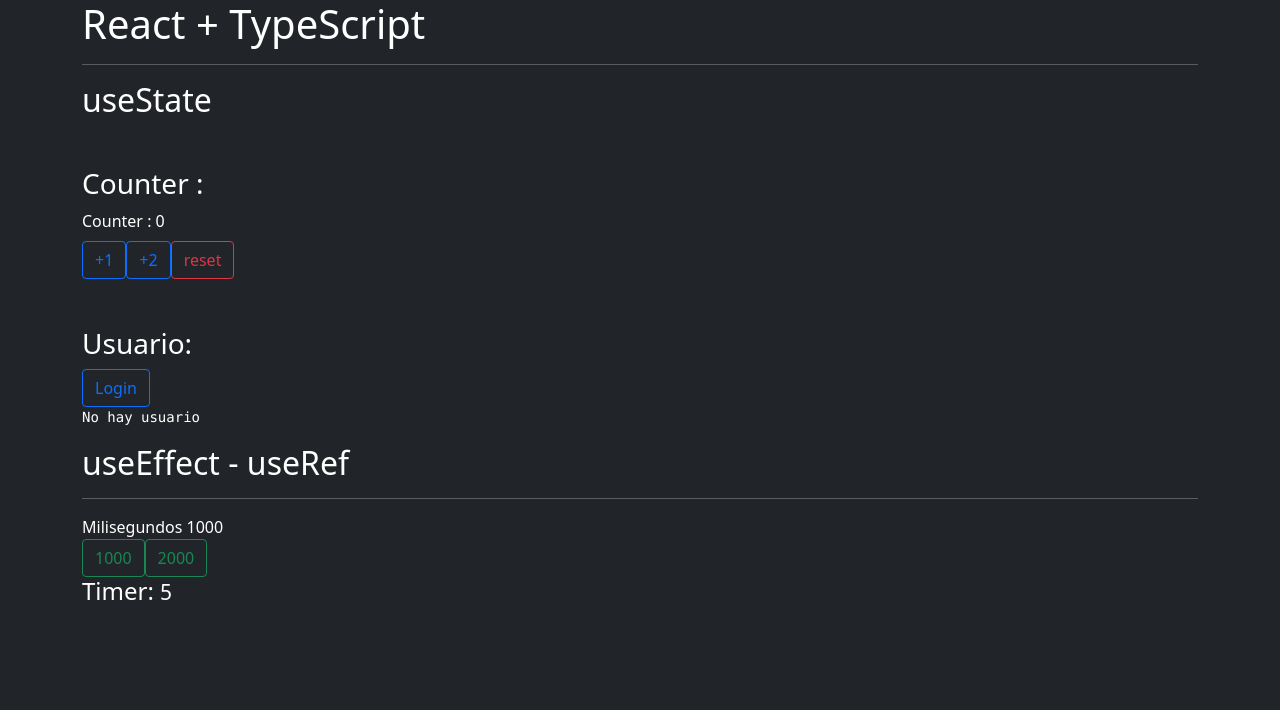
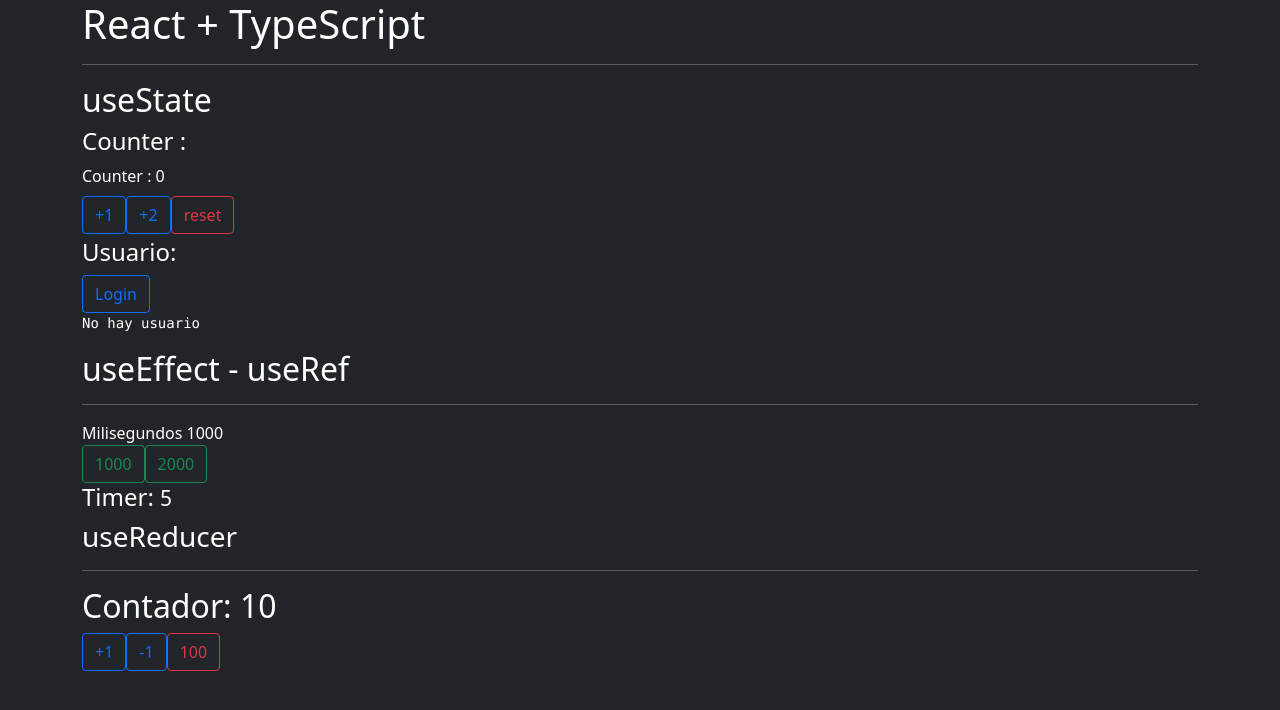
Before and after one commit to desarrollocml/react_hooks_typescript, a React (Create React App) app: page / in a window 1280 px wide. Shown: the top 710 px of the page. Built offline with nearby package versions, Linux system fonts and the light colour scheme.

Commit message:
useReducer-tipos de datos

```diff
--- a/src/App.tsx
+++ b/src/App.tsx
@@ -1,3 +1,4 @@
+import ContadorRed from "./components/ContadorRed";
 import Counter from "./components/Counter";
 import TimerPadre from "./components/TimerPadre";
 import Usuario from "./components/Usuario";
@@ -13,6 +14,9 @@
       <h2>useEffect - useRef</h2>
       <hr></hr>
       <TimerPadre/>
+      <h3>useReducer</h3>
+      <hr/>
+      <ContadorRed/>
     </>
   );
 }
--- /dev/null
+++ b/src/components/ContadorRed.tsx
@@ -0,0 +1,67 @@
+import { useReducer } from 'react';
+
+const initialState = {
+    contador: 10,
+}
+
+type ActionType =
+    | { type: 'incrementar' }
+    | { type: 'decrementar' }
+    | { type: 'custom', payload: number };
+
+
+
+const contadorReducer = ( state: typeof initialState,
+     action: ActionType ) => {
+
+    switch ( action.type ) {
+        case 'incrementar':
+            return {
+                ...state,
+                contador: state.contador + 1
+            }
+
+
+        case 'decrementar':
+            return {
+                ...state,
+                contador: state.contador - 1
+            }
+
+        case 'custom':
+            return {
+                ...state,
+                contador: action.payload
+            }
+
+
+        default:
+            return state;
+    }
+}
+
+export default function ContadorRed() {
+    const [ { contador }, dispatch] = useReducer(contadorReducer,
+        initialState);
+
+
+   return (
+       <>
+        <h2>Contador: { contador }</h2>
+        <button className="btn btn-outline-primary"
+               onClick={ () => dispatch({ type: 'incrementar' }) }>
+           +1
+        </button>
+        <button className="btn btn-outline-primary"
+               onClick={ () => dispatch({ type: 'decrementar' }) }>
+           -1
+        </button>
+
+        <button className="btn btn-outline-danger"
+               onClick={ () => dispatch({ type: 'custom',
+               payload: 100 }) }>
+           100
+        </button>
+       </>
+   )
+}
--- a/src/components/Counter.tsx
+++ b/src/components/Counter.tsx
@@ -9,8 +9,8 @@
   }
 
   return (
-    <div className="mt-5">
-      <h3>Counter :</h3>
+    <div className="mt-1">
+      <h4>Counter :</h4>
       <span>Counter : {counter}</span>
       <br/>
       <button onClick={()=>incrementar()} className="btn btn-outline-primary mt-2">
--- a/src/components/Timer.tsx
+++ b/src/components/Timer.tsx
@@ -3,6 +3,8 @@
 type TimerArgs = {
   milisegundos: number;
 };
+
+
 
 export default function Timer({ milisegundos }: TimerArgs) {
   const [segundos, setSegundos] = useState(0);
--- a/src/components/Usuario.tsx
+++ b/src/components/Usuario.tsx
@@ -14,8 +14,8 @@
         })
     }
   return (
-    <div className="mt-5">
-        <h3>Usuario:</h3>
+    <div className="mt-1">
+        <h4>Usuario:</h4>
         <button
         onClick={login}
         className="btn btn-outline-primary">
```
Also changed, not shown: src/components/TimerPadre.tsx (indentation only).
